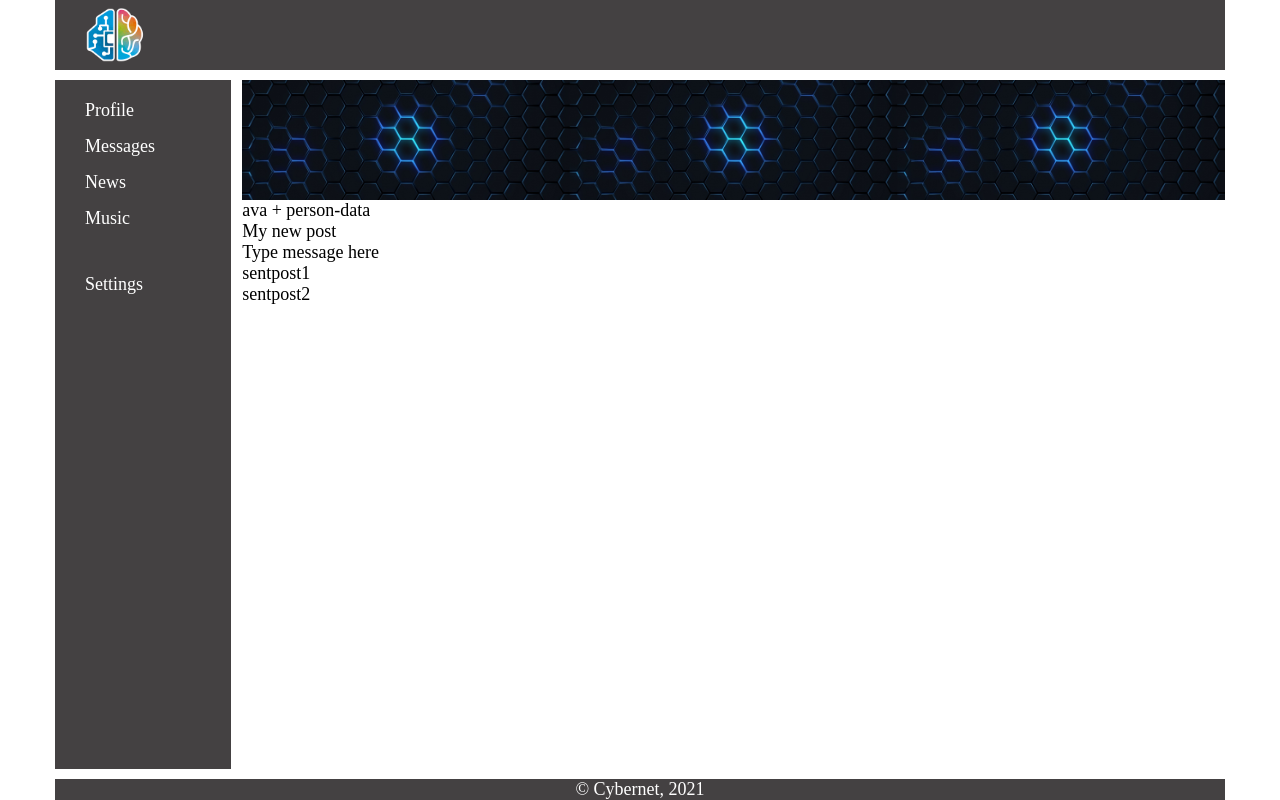
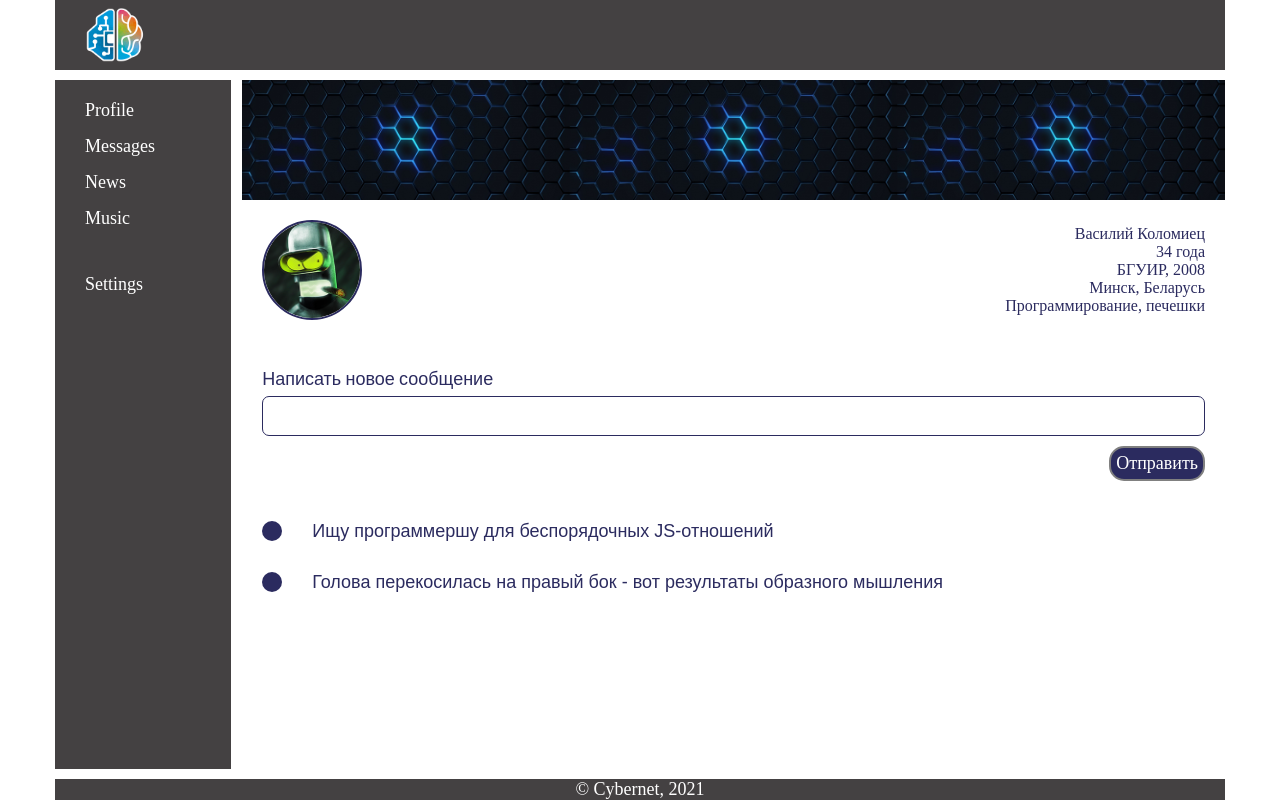
Before and after one commit to euphrit/cyberner, a React (Create React App) app: page / in a window 1280 px wide. Built offline with nearby package versions, Linux system fonts and the light colour scheme.

Commit message:
styled page

```diff
--- a/src/components/SectionProfile/SectionProfile.jsx
+++ b/src/components/SectionProfile/SectionProfile.jsx
@@ -6,17 +6,35 @@ const SectionProfile = () => {
 		<div className={style.section}>
 			<div className={style.image}></div>
 			<div className={style.person}>
-				ava + person-data
-            </div>
+				<div className={style.ava}>
+					<img src="avatar.png" alt='avatar' />
+				</div>
+				<div className={style.data}>
+					<p className={style.name}>Василий Коломиец</p>
+					<p className={style.age}>34 года</p>
+					<p className={style.edu}>БГУИР, 2008</p>
+					<p className={style.place}>Минск, Беларусь</p>
+					<p className={style.hobbies}>Программирование, печешки</p>
+				</div>
+			</div>
 			<div className={style.newpost}>
-				My new post
-				<div className={style.textbox}>
-					Type message here
+				<p className={style.title}>
+					Написать новое сообщение
+				</p>
+				<p className={style.textbox}>
+					<input type='text' className={style.text} />
+				</p>
+				<div className={style.button}>
+					<p>Отправить</p>
 				</div>
 			</div>
 			<div className={style.sentpost}>
-				<div className={style.item}>sentpost1</div>
-				<div className={style.item}>sentpost2</div>
+				<div className={style.item}>
+					Ищу программершу для беспорядочных JS-отношений
+				</div>
+				<div className={style.item}>
+					Голова перекосилась на правый бок - вот результаты образного мышления
+				</div>
 			</div>
 		</div>
 	);
--- a/src/components/SectionProfile/SectionProfile.module.css
+++ b/src/components/SectionProfile/SectionProfile.module.css
@@ -9,3 +9,73 @@
 	background-size: contain;
 	background-repeat: round;
 }
+.person {
+	display: flex;
+	align-items: center;
+	width: 100%;
+	padding: 20px;
+}
+.ava {
+	width: 100px;
+	height: 100px;
+	border-radius: 50%;
+	border: 2px solid rgb(43, 43, 95);
+	overflow: hidden;
+}
+.ava img {
+	max-width: 100%;
+}
+.data {
+	flex: 1 0;
+	text-align: right;
+	color: rgb(43, 43, 95);
+	font-size: 16px;
+}
+.newpost {
+	padding: 20px;
+}
+.title {
+	color: rgb(43, 43, 95);
+	font-family: Impact, Haettenschweiler, "Arial Narrow Bold", sans-serif;
+	line-height: 2;
+}
+.text {
+	border: 1px solid rgb(43, 43, 95);
+	border-radius: 7px;
+	width: 100%;
+	height: 40px;
+}
+.button {
+	display: flex;
+	justify-content: end;
+	padding: 10px 0px 0px 0px;
+}
+.button p {
+	background-color: rgb(43, 43, 95);
+	color: #fff;
+	border: 2px solid gray;
+	border-radius: 15px;
+	padding: 5px;
+	cursor: pointer;
+}
+.sentpost {
+	padding: 20px;
+}
+.item::before {
+	content: "";
+	position: absolute;
+	top: 0;
+	left: 0;
+	width: 20px;
+	height: 20px;
+	border-radius: 100%;
+	background-color: rgb(43, 43, 95);
+}
+.item {
+	position: relative;
+	font-family: Arial, "Helvetica Neue", Helvetica, sans-serif;
+	color: rgb(43, 43, 95);
+	font-size: 18px;
+	text-indent: 50px;
+	margin: 0px 0px 30px 0px;
+}
```
Also changed, not shown: public/avatar.png (added), src/img/avatar.jpg (added).
